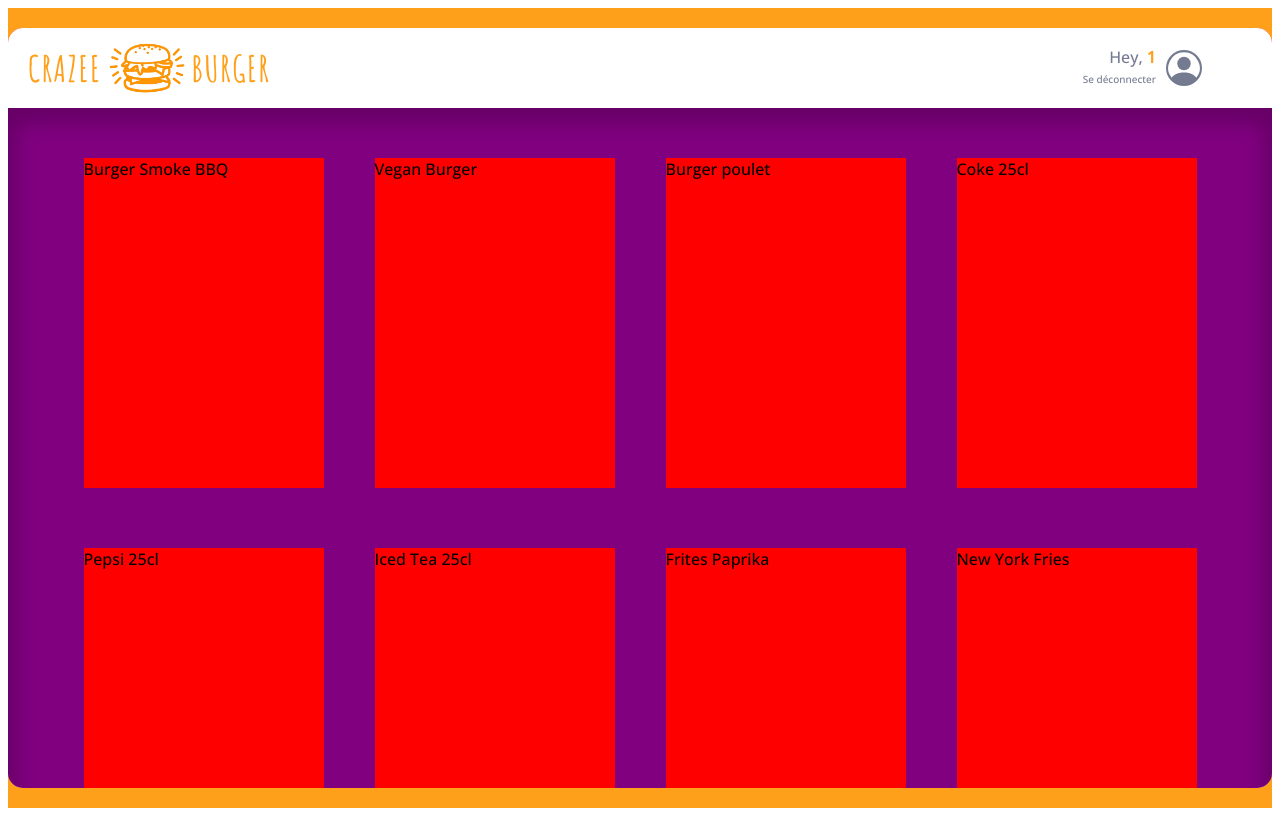
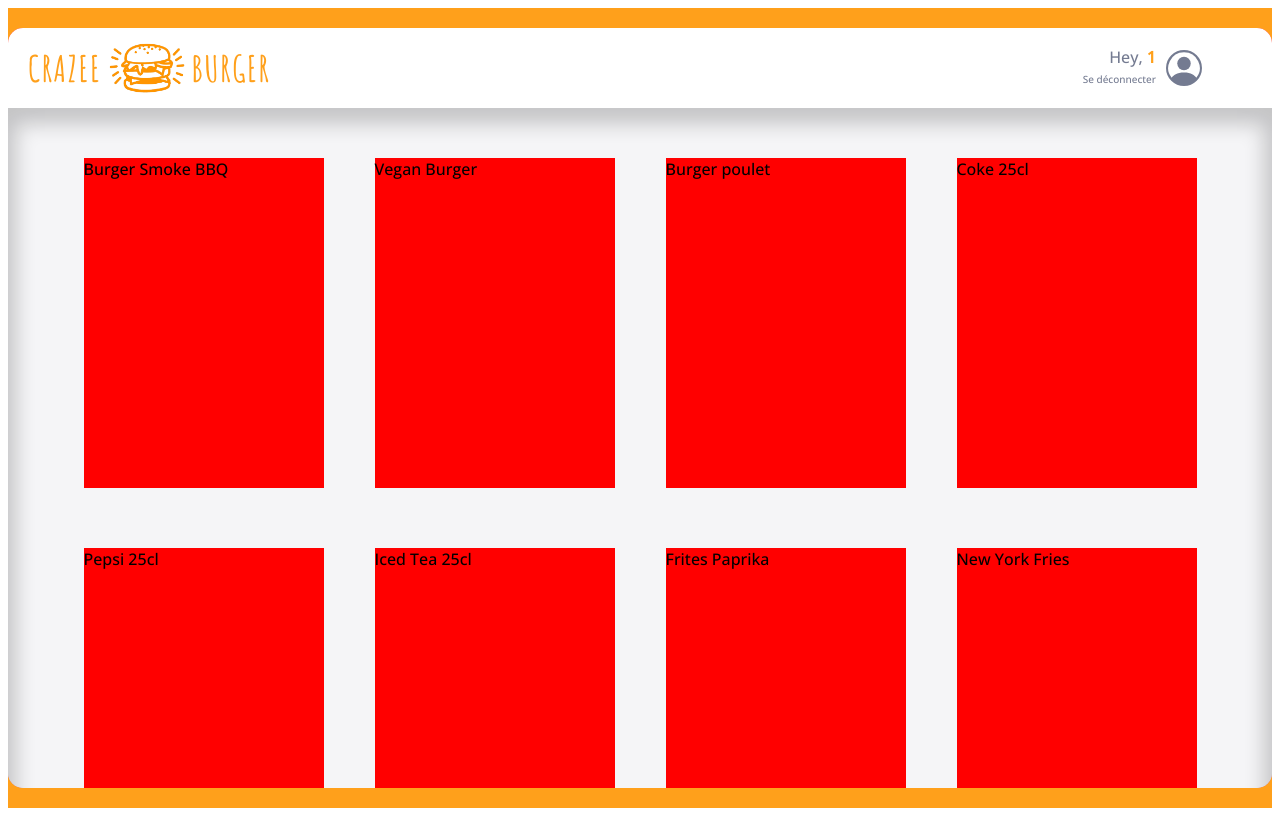
Before and after one commit to kailam-ada/crazee-burger2, a React (Vite) app: page /order/1 in a window 1280 px wide. Built offline with nearby package versions, Linux system fonts and the light colour scheme.

Commit message:
💄 F05 > ORDER > MENU > Add final style

```diff
--- a/src/components/pages/order/Main/Menu.jsx
+++ b/src/components/pages/order/Main/Menu.jsx
@@ -1,6 +1,7 @@
 import { useState } from "react";
 import styled from "styled-components";
 import { fakeMenu2 } from "../../../../fakeData/fakeMenu";
+import { theme } from "../../../../theme";
 
 export default function Menu() {
   const [menu, setMenu] = useState(fakeMenu2);
@@ -14,7 +15,7 @@
 }
 
 const MenuStyled = styled.div`
-  background: purple;
+  background: ${theme.colors.background_white};
   box-shadow: 0px 8px 20px 8px rgba(0, 0, 0, 0.2) inset;
   padding: 50px 50px 150px;
   display: grid;
--- a/src/components/pages/order/Navbar/Navbar.jsx
+++ b/src/components/pages/order/Navbar/Navbar.jsx
@@ -21,6 +21,7 @@
   padding: 0 20px;
   border-top-left-radius: ${theme.borderRadius.extraRound};
   border-top-right-radius: ${theme.borderRadius.extraRound};
+  border-bottom: ${theme.colors.greyLight};
 
   .logo-order-page {
     cursor: pointer;
--- a/src/fakeData/fakeMenu.jsx
+++ b/src/fakeData/fakeMenu.js
@@ -17,7 +17,7 @@
     isAvailable: true,
     isAdvertised: false,
   },
-]
+];
 
 export const fakeMenu2 = [
   {
@@ -110,4 +110,4 @@
     isAvailable: true,
     isAdvertised: false,
   },
-]
+];
```
